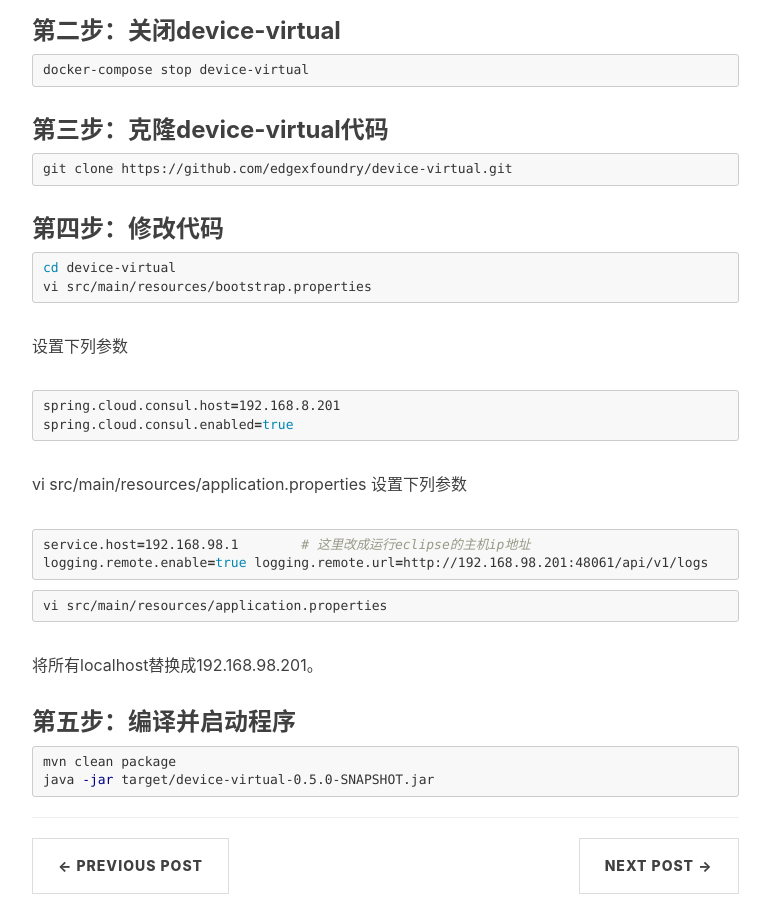
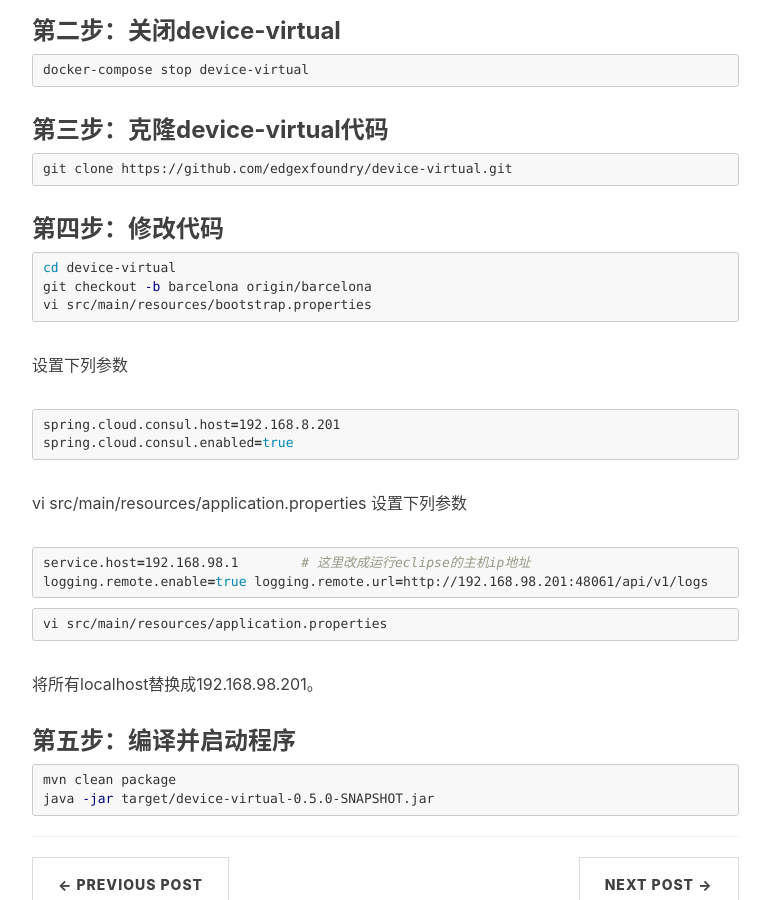
Before and after one commit to pinasterist/pinasterist.github.io, a Jekyll site: the page built from _posts/2018-04-17-build-edgex-hybrid-environment.markdown, in a window 1280 px wide and 900 px high, scrolled down 780 px. Shown: the whole window, without its empty margins (233-1003 px from the left). Built offline with Jekyll 4.4.1, drawn with Linux system fonts in a browser that asks for light colours; nearby versions of some CDN libraries; comment, search, counter and statistics services are not loaded.

Commit message:
update articl about edgex hybrid env.

````diff
--- a/_posts/2018-04-17-build-edgex-hybrid-environment.markdown
+++ b/_posts/2018-04-17-build-edgex-hybrid-environment.markdown
@@ -31,6 +31,7 @@
 
 ```shell
 cd device-virtual
+git checkout -b barcelona origin/barcelona
 vi src/main/resources/bootstrap.properties
 ```
 
````
